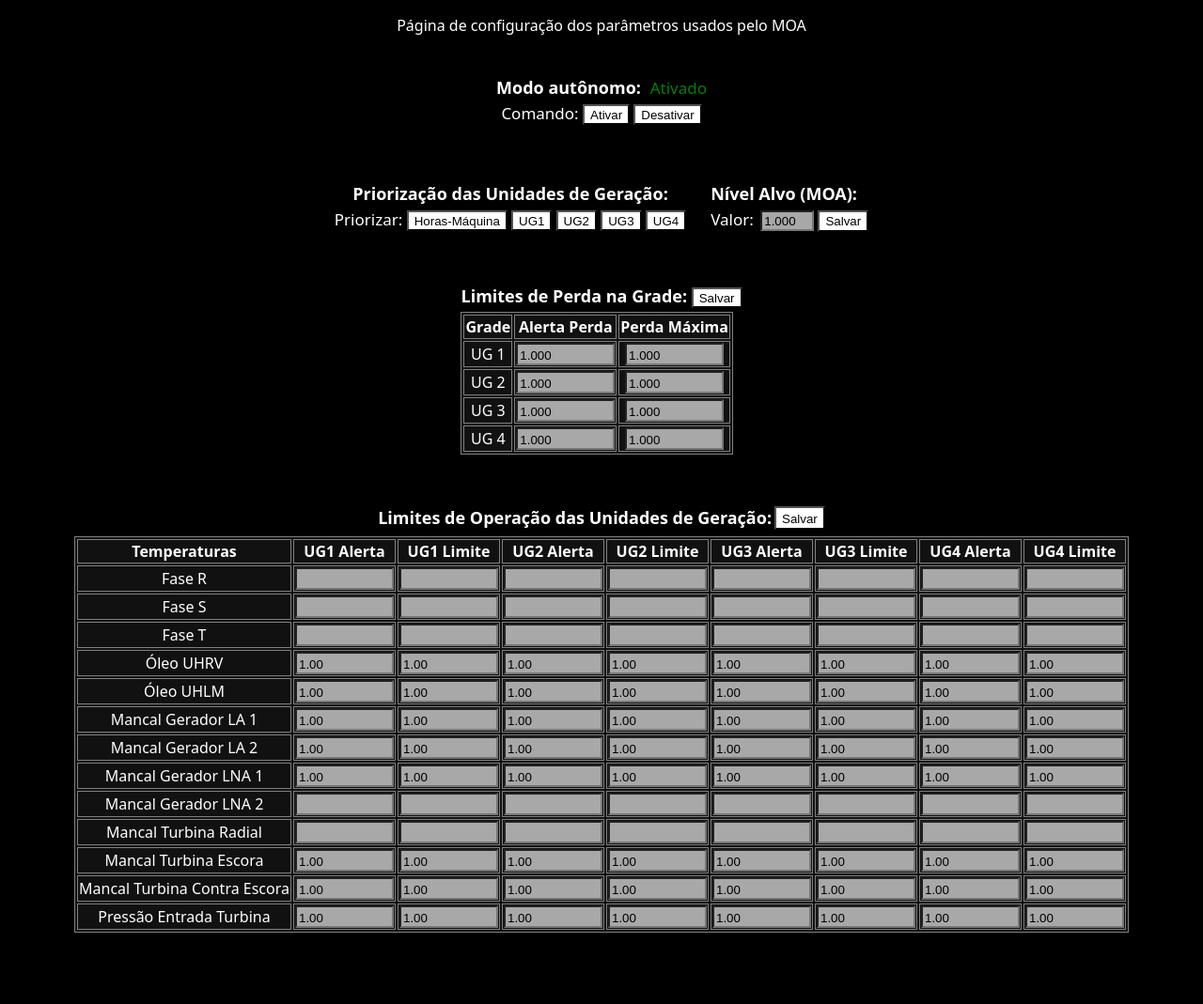
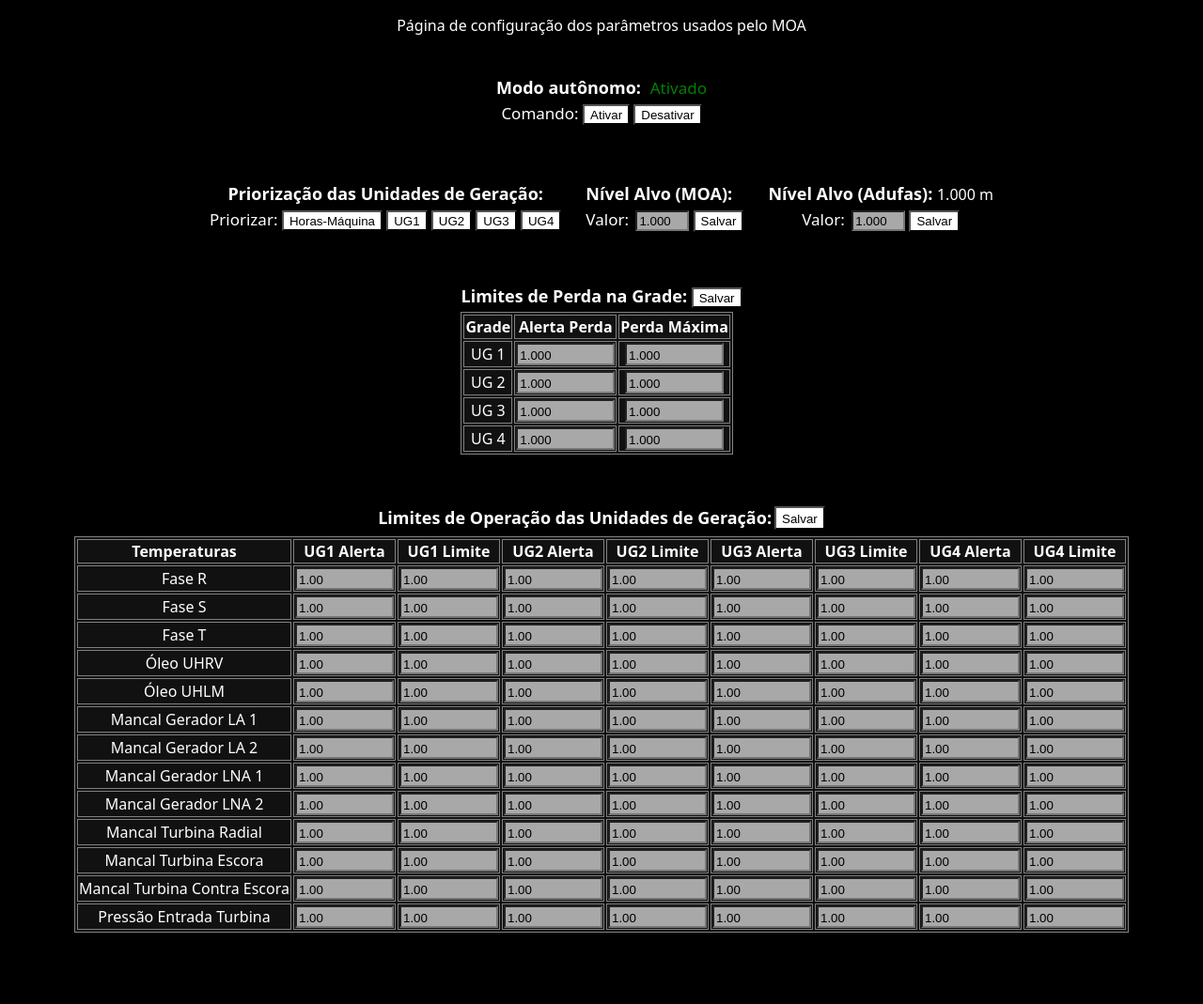
Before and after one commit to DiegoBasgal/MOA, a Django app: page /parametros_moa/ in a window 1280 px wide. Shown: the part 166-1235 px from the top of the page at 94% size. Run offline with Django 4.2, Linux system fonts and the light colour scheme; a user stored in the database is signed in; tables that the repository leaves empty hold one stand-in row (values such as "Sample post").

Commit message:
adufas pronto - revisar e testar

```diff
--- a/moa_web/parametros/models.py
+++ b/moa_web/parametros/models.py
@@ -41,6 +41,7 @@ class ParametrosUsina(models.Model):
     nv_montante = models.DecimalField(max_digits=10, decimal_places=3, default=817)
     nv_religamento = models.DecimalField(max_digits=10, decimal_places=3, default=816.3)
 
+    ad_nv_alvo = models.DecimalField(max_digits=15, decimal_places=3, default=818.1)
 
     # PID IE
     kp = models.DecimalField(max_digits=15, decimal_places=3, default=2)
@@ -48,6 +49,11 @@ class ParametrosUsina(models.Model):
     kd = models.DecimalField(max_digits=15, decimal_places=3, default=0)
     kie = models.DecimalField(max_digits=15, decimal_places=3, default=0.1)
     ie_inicial = models.DecimalField(max_digits=10, decimal_places=3, default=0.5)
+
+
+    # PI Adufas
+    ad_kp = models.DecimalField(max_digits=15, decimal_places=3, default=1)
+    ad_ki = models.DecimalField(max_digits=15, decimal_places=3, default=0.5)
 
 
     # Potência
--- a/moa_web/templates/parametros_moa.html
+++ b/moa_web/templates/parametros_moa.html
@@ -180,6 +180,26 @@
                     </table>
                 </div>
             </form>
+            <form method='post' action='/parametros_moa/'>
+                {% csrf_token %}
+                <div style="margin-left: 20px;">
+                    <table>
+                        <tr>
+                            <td>
+                                <label style="font-size: 18px;"><b>Nível Alvo (Adufas): </b></label>
+                                <label>{{ usina.ad_nv_alvo }} m</label>
+                            </td>
+                        </tr>
+                        <tr style="text-align: center;">
+                            <td>
+                                <label style="font-size: 17px;">Valor: </label>
+                                <input style="margin-left: 3px;" id="alvo_txt" name="nv_alvo" size=4 value="{{usina.ad_nv_alvo}}"/>
+                                <input style="padding-top: 2px; padding-bottom: 2px;" id="submit" type="submit" name="bnv_alvo" value="Salvar"/>
+                            </td>
+                        </tr>
+                    </table>
+                </div>
+            </form>
         </div>
         <div style="margin-top: 50px; justify-content: center; display: flex;">
             <form method='post' action='/parametros_moa/'>
@@ -244,38 +264,38 @@
 
                         <tr>
                             <td>Fase R</td>
-                            <td><input id="alerta_temperatura_fase_u_ug1" name="alerta_temperatura_fase_u_ug1" size=10 value="{{usina.alerta_temperatura_fase_u_ug1}}"/></td>
-                            <td><input id="limite_temperatura_fase_u_ug1" name="limite_temperatura_fase_u_ug1" size=10 value="{{usina.limite_temperatura_fase_u_ug1}}"/></td>
-                            <td><input id="alerta_temperatura_fase_u_ug2" name="alerta_temperatura_fase_u_ug2" size=10 value="{{usina.alerta_temperatura_fase_u_ug2}}"/></td>
-                            <td><input id="limite_temperatura_fase_u_ug2" name="limite_temperatura_fase_u_ug2" size=10 value="{{usina.limite_temperatura_fase_u_ug2}}"/></td>
-                            <td><input id="alerta_temperatura_fase_u_ug3" name="alerta_temperatura_fase_u_ug3" size=10 value="{{usina.alerta_temperatura_fase_u_ug3}}"/></td>
-                            <td><input id="limite_temperatura_fase_u_ug3" name="limite_temperatura_fase_u_ug3" size=10 value="{{usina.limite_temperatura_fase_u_ug3}}"/></td>
-                            <td><input id="alerta_temperatura_fase_u_ug4" name="alerta_temperatura_fase_u_ug4" size=10 value="{{usina.alerta_temperatura_fase_u_ug4}}"/></td>
-                            <td><input id="limite_temperatura_fase_u_ug4" name="limite_temperatura_fase_u_ug4" size=10 value="{{usina.limite_temperatura_fase_u_ug4}}"/></td>
+                            <td><input id="alerta_temperatura_fase_r_ug1" name="alerta_temperatura_fase_r_ug1" size=10 value="{{usina.alerta_temperatura_fase_r_ug1}}"/></td>
+                            <td><input id="limite_temperatura_fase_r_ug1" name="limite_temperatura_fase_r_ug1" size=10 value="{{usina.limite_temperatura_fase_r_ug1}}"/></td>
+                            <td><input id="alerta_temperatura_fase_r_ug2" name="alerta_temperatura_fase_r_ug2" size=10 value="{{usina.alerta_temperatura_fase_r_ug2}}"/></td>
+                            <td><input id="limite_temperatura_fase_r_ug2" name="limite_temperatura_fase_r_ug2" size=10 value="{{usina.limite_temperatura_fase_r_ug2}}"/></td>
+                            <td><input id="alerta_temperatura_fase_r_ug3" name="alerta_temperatura_fase_r_ug3" size=10 value="{{usina.alerta_temperatura_fase_r_ug3}}"/></td>
+                            <td><input id="limite_temperatura_fase_r_ug3" name="limite_temperatura_fase_r_ug3" size=10 value="{{usina.limite_temperatura_fase_r_ug3}}"/></td>
+                            <td><input id="alerta_temperatura_fase_r_ug4" name="alerta_temperatura_fase_r_ug4" size=10 value="{{usina.alerta_temperatura_fase_r_ug4}}"/></td>
+                            <td><input id="limite_temperatura_fase_r_ug4" name="limite_temperatura_fase_r_ug4" size=10 value="{{usina.limite_temperatura_fase_r_ug4}}"/></td>
                         </tr>
 
                         <tr>
                             <td>Fase S</td>
-                            <td><input id="alerta_temperatura_fase_v_ug1" name="alerta_temperatura_fase_v_ug1" size=10 value="{{usina.alerta_temperatura_fase_v_ug1}}"/></td>
-                            <td><input id="limite_temperatura_fase_v_ug1" name="limite_temperatura_fase_v_ug1" size=10 value="{{usina.limite_temperatura_fase_v_ug1}}"/></td>
-                            <td><input id="alerta_temperatura_fase_v_ug2" name="alerta_temperatura_fase_v_ug2" size=10 value="{{usina.alerta_temperatura_fase_v_ug2}}"/></td>
-                            <td><input id="limite_temperatura_fase_v_ug2" name="limite_temperatura_fase_v_ug2" size=10 value="{{usina.limite_temperatura_fase_v_ug2}}"/></td>
-                            <td><input id="alerta_temperatura_fase_v_ug3" name="alerta_temperatura_fase_v_ug3" size=10 value="{{usina.alerta_temperatura_fase_v_ug3}}"/></td>
-                            <td><input id="limite_temperatura_fase_v_ug3" name="limite_temperatura_fase_v_ug3" size=10 value="{{usina.limite_temperatura_fase_v_ug3}}"/></td>
-                            <td><input id="alerta_temperatura_fase_v_ug4" name="alerta_temperatura_fase_v_ug4" size=10 value="{{usina.alerta_temperatura_fase_v_ug4}}"/></td>
-                            <td><input id="limite_temperatura_fase_v_ug4" name="limite_temperatura_fase_v_ug4" size=10 value="{{usina.limite_temperatura_fase_v_ug4}}"/></td>
+                            <td><input id="alerta_temperatura_fase_s_ug1" name="alerta_temperatura_fase_s_ug1" size=10 value="{{usina.alerta_temperatura_fase_s_ug1}}"/></td>
+                            <td><input id="limite_temperatura_fase_s_ug1" name="limite_temperatura_fase_s_ug1" size=10 value="{{usina.limite_temperatura_fase_s_ug1}}"/></td>
+                            <td><input id="alerta_temperatura_fase_s_ug2" name="alerta_temperatura_fase_s_ug2" size=10 value="{{usina.alerta_temperatura_fase_s_ug2}}"/></td>
+                            <td><input id="limite_temperatura_fase_s_ug2" name="limite_temperatura_fase_s_ug2" size=10 value="{{usina.limite_temperatura_fase_s_ug2}}"/></td>
+                            <td><input id="alerta_temperatura_fase_s_ug3" name="alerta_temperatura_fase_s_ug3" size=10 value="{{usina.alerta_temperatura_fase_s_ug3}}"/></td>
+                            <td><input id="limite_temperatura_fase_s_ug3" name="limite_temperatura_fase_s_ug3" size=10 value="{{usina.limite_temperatura_fase_s_ug3}}"/></td>
+                            <td><input id="alerta_temperatura_fase_s_ug4" name="alerta_temperatura_fase_s_ug4" size=10 value="{{usina.alerta_temperatura_fase_s_ug4}}"/></td>
+                            <td><input id="limite_temperatura_fase_s_ug4" name="limite_temperatura_fase_s_ug4" size=10 value="{{usina.limite_temperatura_fase_s_ug4}}"/></td>
                         </tr>
 
                         <tr>
                             <td>Fase T</td>
-                            <td><input id="alerta_temperatura_fase_w_ug1" name="alerta_temperatura_fase_w_ug1" size=10 value="{{usina.alerta_temperatura_fase_w_ug1}}"/></td>
-                            <td><input id="limite_temperatura_fase_w_ug1" name="limite_temperatura_fase_w_ug1" size=10 value="{{usina.limite_temperatura_fase_w_ug1}}"/></td>
-                            <td><input id="alerta_temperatura_fase_w_ug2" name="alerta_temperatura_fase_w_ug2" size=10 value="{{usina.alerta_temperatura_fase_w_ug2}}"/></td>
-                            <td><input id="limite_temperatura_fase_w_ug2" name="limite_temperatura_fase_w_ug2" size=10 value="{{usina.limite_temperatura_fase_w_ug2}}"/></td>
-                            <td><input id="alerta_temperatura_fase_w_ug3" name="alerta_temperatura_fase_w_ug3" size=10 value="{{usina.alerta_temperatura_fase_w_ug3}}"/></td>
-                            <td><input id="limite_temperatura_fase_w_ug3" name="limite_temperatura_fase_w_ug3" size=10 value="{{usina.limite_temperatura_fase_w_ug3}}"/></td>
-                            <td><input id="alerta_temperatura_fase_w_ug4" name="alerta_temperatura_fase_w_ug4" size=10 value="{{usina.alerta_temperatura_fase_w_ug4}}"/></td>
-                            <td><input id="limite_temperatura_fase_w_ug4" name="limite_temperatura_fase_w_ug4" size=10 value="{{usina.limite_temperatura_fase_w_ug4}}"/></td>
+                            <td><input id="alerta_temperatura_fase_t_ug1" name="alerta_temperatura_fase_t_ug1" size=10 value="{{usina.alerta_temperatura_fase_t_ug1}}"/></td>
+                            <td><input id="limite_temperatura_fase_t_ug1" name="limite_temperatura_fase_t_ug1" size=10 value="{{usina.limite_temperatura_fase_t_ug1}}"/></td>
+                            <td><input id="alerta_temperatura_fase_t_ug2" name="alerta_temperatura_fase_t_ug2" size=10 value="{{usina.alerta_temperatura_fase_t_ug2}}"/></td>
+                            <td><input id="limite_temperatura_fase_t_ug2" name="limite_temperatura_fase_t_ug2" size=10 value="{{usina.limite_temperatura_fase_t_ug2}}"/></td>
+                            <td><input id="alerta_temperatura_fase_t_ug3" name="alerta_temperatura_fase_t_ug3" size=10 value="{{usina.alerta_temperatura_fase_t_ug3}}"/></td>
+                            <td><input id="limite_temperatura_fase_t_ug3" name="limite_temperatura_fase_t_ug3" size=10 value="{{usina.limite_temperatura_fase_t_ug3}}"/></td>
+                            <td><input id="alerta_temperatura_fase_t_ug4" name="alerta_temperatura_fase_t_ug4" size=10 value="{{usina.alerta_temperatura_fase_t_ug4}}"/></td>
+                            <td><input id="limite_temperatura_fase_t_ug4" name="limite_temperatura_fase_t_ug4" size=10 value="{{usina.limite_temperatura_fase_t_ug4}}"/></td>
                         </tr>
 
                         <tr>
@@ -340,26 +360,26 @@
 
                         <tr>
                             <td>Mancal Gerador LNA 2</td>
-                            <td><input id="alerta_temperatura_mancal_Gerador_lna_2_ug1" name="alerta_temperatura_mancal_Gerador_lna_2_ug1" size=10 value="{{usina.alerta_temperatura_mancal_Gerador_lna_2_ug1}}"/></td>
-                            <td><input id="limite_temperatura_mancal_Gerador_lna_2_ug1" name="limite_temperatura_mancal_Gerador_lna_2_ug1" size=10 value="{{usina.limite_temperatura_mancal_Gerador_lna_2_ug1}}"/></td>
-                            <td><input id="alerta_temperatura_mancal_Gerador_lna_2_ug2" name="alerta_temperatura_mancal_Gerador_lna_2_ug2" size=10 value="{{usina.alerta_temperatura_mancal_Gerador_lna_2_ug2}}"/></td>
-                            <td><input id="limite_temperatura_mancal_Gerador_lna_2_ug2" name="limite_temperatura_mancal_Gerador_lna_2_ug2" size=10 value="{{usina.limite_temperatura_mancal_Gerador_lna_2_ug2}}"/></td>
-                            <td><input id="alerta_temperatura_mancal_Gerador_lna_2_ug3" name="alerta_temperatura_mancal_Gerador_lna_2_ug3" size=10 value="{{usina.alerta_temperatura_mancal_Gerador_lna_2_ug3}}"/></td>
-                            <td><input id="limite_temperatura_mancal_Gerador_lna_2_ug3" name="limite_temperatura_mancal_Gerador_lna_2_ug3" size=10 value="{{usina.limite_temperatura_mancal_Gerador_lna_2_ug3}}"/></td>
-                            <td><input id="alerta_temperatura_mancal_Gerador_lna_2_ug4" name="alerta_temperatura_mancal_Gerador_lna_2_ug4" size=10 value="{{usina.alerta_temperatura_mancal_Gerador_lna_2_ug4}}"/></td>
-                            <td><input id="limite_temperatura_mancal_Gerador_lna_2_ug4" name="limite_temperatura_mancal_Gerador_lna_2_ug4" size=10 value="{{usina.limite_temperatura_mancal_Gerador_lna_2_ug4}}"/></td>
+                            <td><input id="alerta_temperatura_mancal_gerador_lna_2_ug1" name="alerta_temperatura_mancal_gerador_lna_2_ug1" size=10 value="{{usina.alerta_temperatura_mancal_gerador_lna_2_ug1}}"/></td>
+                            <td><input id="limite_temperatura_mancal_gerador_lna_2_ug1" name="limite_temperatura_mancal_gerador_lna_2_ug1" size=10 value="{{usina.limite_temperatura_mancal_gerador_lna_2_ug1}}"/></td>
+                            <td><input id="alerta_temperatura_mancal_gerador_lna_2_ug2" name="alerta_temperatura_mancal_gerador_lna_2_ug2" size=10 value="{{usina.alerta_temperatura_mancal_gerador_lna_2_ug2}}"/></td>
+                            <td><input id="limite_temperatura_mancal_gerador_lna_2_ug2" name="limite_temperatura_mancal_gerador_lna_2_ug2" size=10 value="{{usina.limite_temperatura_mancal_gerador_lna_2_ug2}}"/></td>
+                            <td><input id="alerta_temperatura_mancal_gerador_lna_2_ug3" name="alerta_temperatura_mancal_gerador_lna_2_ug3" size=10 value="{{usina.alerta_temperatura_mancal_gerador_lna_2_ug3}}"/></td>
+                            <td><input id="limite_temperatura_mancal_gerador_lna_2_ug3" name="limite_temperatura_mancal_gerador_lna_2_ug3" size=10 value="{{usina.limite_temperatura_mancal_gerador_lna_2_ug3}}"/></td>
+                            <td><input id="alerta_temperatura_mancal_gerador_lna_2_ug4" name="alerta_temperatura_mancal_gerador_lna_2_ug4" size=10 value="{{usina.alerta_temperatura_mancal_gerador_lna_2_ug4}}"/></td>
+                            <td><input id="limite_temperatura_mancal_gerador_lna_2_ug4" name="limite_temperatura_mancal_gerador_lna_2_ug4" size=10 value="{{usina.limite_temperatura_mancal_gerador_lna_2_ug4}}"/></td>
                         </tr>
 
                         <tr>
                             <td>Mancal Turbina Radial</td>
-                            <td><input id="alerta_temperatura_mancal_trubina_radial_ug1" name="alerta_temperatura_mancal_trubina_radial_ug1" size=10 value="{{usina.alerta_temperatura_mancal_trubina_radial_ug1}}"/></td>
-                            <td><input id="limite_temperatura_mancal_trubina_radial_ug1" name="limite_temperatura_mancal_trubina_radial_ug1" size=10 value="{{usina.limite_temperatura_mancal_trubina_radial_ug1}}"/></td>
-                            <td><input id="alerta_temperatura_mancal_trubina_radial_ug2" name="alerta_temperatura_mancal_trubina_radial_ug2" size=10 value="{{usina.alerta_temperatura_mancal_trubina_radial_ug2}}"/></td>
-                            <td><input id="limite_temperatura_mancal_trubina_radial_ug2" name="limite_temperatura_mancal_trubina_radial_ug2" size=10 value="{{usina.limite_temperatura_mancal_trubina_radial_ug2}}"/></td>
-                            <td><input id="alerta_temperatura_mancal_trubina_radial_ug3" name="alerta_temperatura_mancal_trubina_radial_ug3" size=10 value="{{usina.alerta_temperatura_mancal_trubina_radial_ug3}}"/></td>
-                            <td><input id="limite_temperatura_mancal_trubina_radial_ug3" name="limite_temperatura_mancal_trubina_radial_ug3" size=10 value="{{usina.limite_temperatura_mancal_trubina_radial_ug3}}"/></td>
-                            <td><input id="alerta_temperatura_mancal_trubina_radial_ug4" name="alerta_temperatura_mancal_trubina_radial_ug4" size=10 value="{{usina.alerta_temperatura_mancal_trubina_radial_ug4}}"/></td>
-                            <td><input id="limite_temperatura_mancal_trubina_radial_ug4" name="limite_temperatura_mancal_trubina_radial_ug4" size=10 value="{{usina.limite_temperatura_mancal_trubina_radial_ug4}}"/></td>
+                            <td><input id="alerta_temperatura_mancal_turbina_radial_ug1" name="alerta_temperatura_mancal_turbina_radial_ug1" size=10 value="{{usina.alerta_temperatura_mancal_turbina_radial_ug1}}"/></td>
+                            <td><input id="limite_temperatura_mancal_turbina_radial_ug1" name="limite_temperatura_mancal_turbina_radial_ug1" size=10 value="{{usina.limite_temperatura_mancal_turbina_radial_ug1}}"/></td>
+                            <td><input id="alerta_temperatura_mancal_turbina_radial_ug2" name="alerta_temperatura_mancal_turbina_radial_ug2" size=10 value="{{usina.alerta_temperatura_mancal_turbina_radial_ug2}}"/></td>
+                            <td><input id="limite_temperatura_mancal_turbina_radial_ug2" name="limite_temperatura_mancal_turbina_radial_ug2" size=10 value="{{usina.limite_temperatura_mancal_turbina_radial_ug2}}"/></td>
+                            <td><input id="alerta_temperatura_mancal_turbina_radial_ug3" name="alerta_temperatura_mancal_turbina_radial_ug3" size=10 value="{{usina.alerta_temperatura_mancal_turbina_radial_ug3}}"/></td>
+                            <td><input id="limite_temperatura_mancal_turbina_radial_ug3" name="limite_temperatura_mancal_turbina_radial_ug3" size=10 value="{{usina.limite_temperatura_mancal_turbina_radial_ug3}}"/></td>
+                            <td><input id="alerta_temperatura_mancal_turbina_radial_ug4" name="alerta_temperatura_mancal_turbina_radial_ug4" size=10 value="{{usina.alerta_temperatura_mancal_turbina_radial_ug4}}"/></td>
+                            <td><input id="limite_temperatura_mancal_turbina_radial_ug4" name="limite_temperatura_mancal_turbina_radial_ug4" size=10 value="{{usina.limite_temperatura_mancal_turbina_radial_ug4}}"/></td>
                         </tr>
 
                         <tr>
--- a/src/dicionarios/cfg.json
+++ b/src/dicionarios/cfg.json
@@ -4,6 +4,9 @@
     "kd": 0.0,
     "kie": 0.1,
     "ie_inicial": 0.1,
+    "ad_kp": 1,
+    "ad_ki": 0.5,
+    "ad_nv_alvo": 818.10,
     "nv_alvo": 817,
     "nv_minimo": 816.0,
     "nv_maximo": 818.0,
--- a/src/maquinas_estado/moa.py
+++ b/src/maquinas_estado/moa.py
@@ -177,7 +177,6 @@ class ControleEstados(State):
                 return self
 
             else:
-                ad.Adufas.verificar
                 return ControleReservatorio(self.usn)
 
 
@@ -202,6 +201,7 @@ class ControleReservatorio(State):
 
         self.usn.ler_valores()
         flag = self.usn.controlar_reservatorio()
+        self.usn.ad.controlar_comportas()
 
         return Emergencia(self.usn) if flag == NV_EMERGENCIA else ControleDados(self.usn)
 
--- a/src/servico_auxiliar.py
+++ b/src/servico_auxiliar.py
@@ -27,7 +27,6 @@ class ServicoAuxiliar:
     # ATRIBUIÇÃO DE VARIÁVEIS
 
     bd: "bd.BancoDados"=None
-
     clp = serv.Servidores.clp
 
     condicionadores: "list[c.CondicionadorBase]" = []
--- a/src/subestacao.py
+++ b/src/subestacao.py
@@ -27,8 +27,8 @@ class Subestacao:
 
     # ATRIBUIÇÃO DE VARIÁVEIS
 
+    clp = serv.Servidores.clp
     bd: "bd.BancoDados" = None
-    clp = serv.Servidores.clp
 
     tensao_r = lei.LeituraModbus(
         clp["SA"],
--- a/src/tomada_agua.py
+++ b/src/tomada_agua.py
@@ -25,11 +25,9 @@ class TomadaAgua:
 
     # ATRIBUIÇÃO DE VARIÁVEIS
 
+    bd: "bd.BancoDados"=None
     clp = serv.Servidores.clp
-
     cfg: "dict" = {}
-
-    bd: "bd.BancoDados" = None
 
     aguardando_reservatorio: "int" = 0
 
```
Also changed, not shown: moa_web/templates/novo_agendamento_rapido.html (+65 -0 lines), src/adufas.py (+81 -31 lines), src/dicionarios/const.py (+28 -0 lines), src/funcoes/agendamentos.py (+15 -0 lines), src/unidade_geracao.py (+8 -8 lines), src/usina.py (+8 -0 lines), moa_web/parametros/migrations/0003_parametrosusina_ad_ki_parametrosusina_ad_kp.py (added), moa_web/parametros/migrations/0004_parametrosusina_ad_nv_alvo.py (added).
